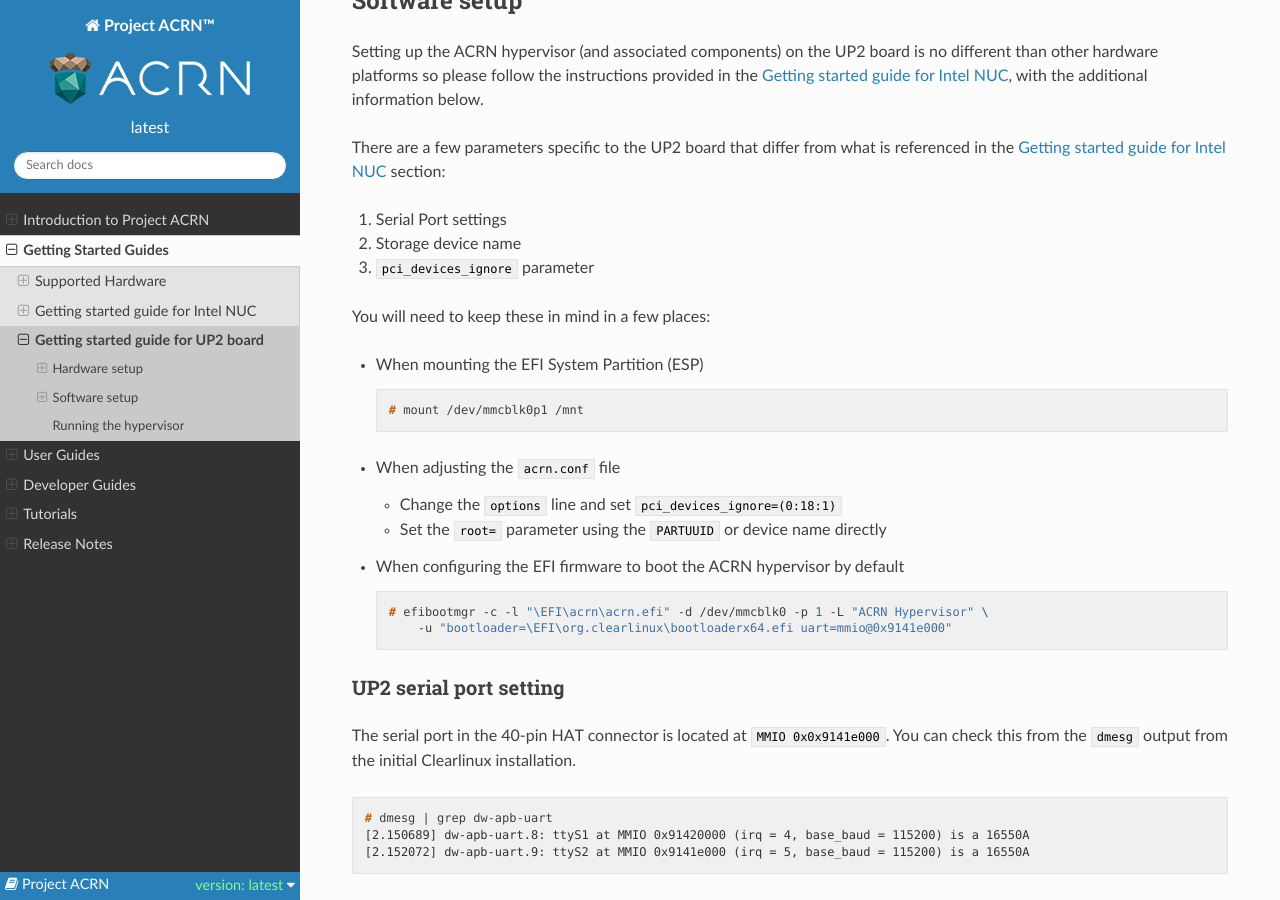
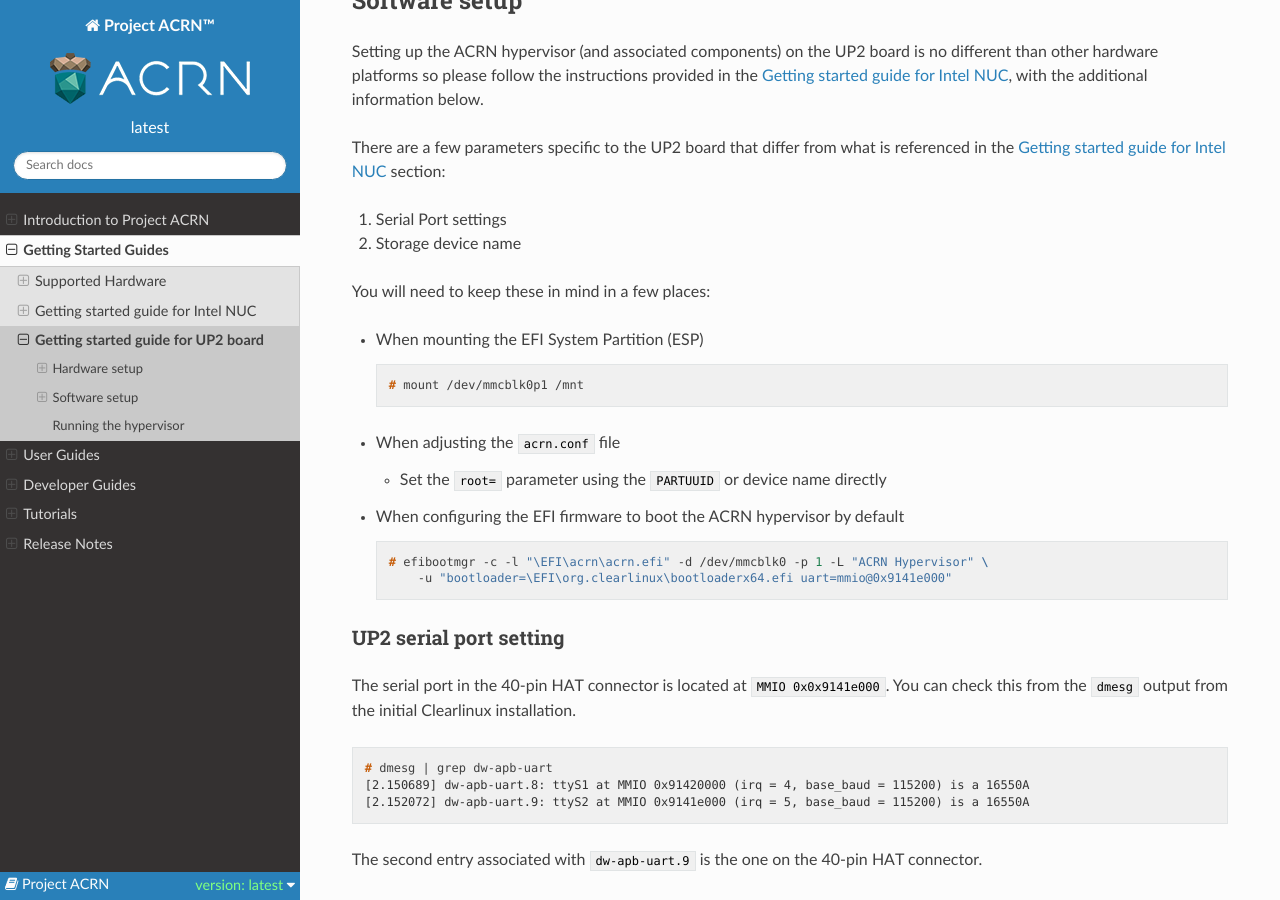
Before and after one commit to uaenalyh/first, a Sphinx documentation site: the page built from doc/getting-started/up2.rst, in a window 1280 px wide and 900 px high, scrolled down 549 px. Built offline with Sphinx 7.4.7 and the Read the Docs theme 2.0.0, drawn with Linux system fonts in a browser that asks for light colours; pages that are not in the unit, such as notebooks, are missing from menus.

Commit message:
delete pci_devices_ignore=(0:18:1)
delete pci_devices_ignore=(0:18:1) settings manually, because it has been set in acrn.conf by default,
not need to change manually

```diff
--- a/doc/getting-started/up2.rst
+++ b/doc/getting-started/up2.rst
@@ -43,7 +43,6 @@
 
 1. Serial Port settings
 #. Storage device name
-#. ``pci_devices_ignore`` parameter
 
 You will need to keep these in mind in a few places:
 
@@ -55,7 +54,6 @@
 
 * When adjusting the ``acrn.conf`` file
 
-  * Change the ``options`` line and set ``pci_devices_ignore=(0:18:1)``
   * Set the ``root=`` parameter using the ``PARTUUID`` or device name directly
 
 * When configuring the EFI firmware to boot the ACRN hypervisor by default
```
